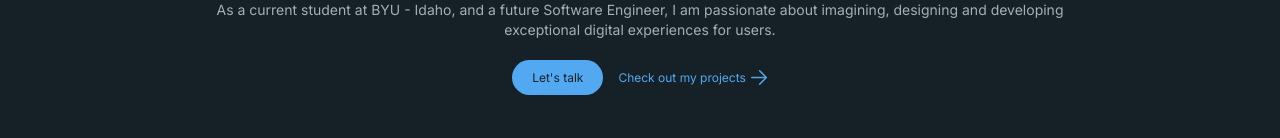
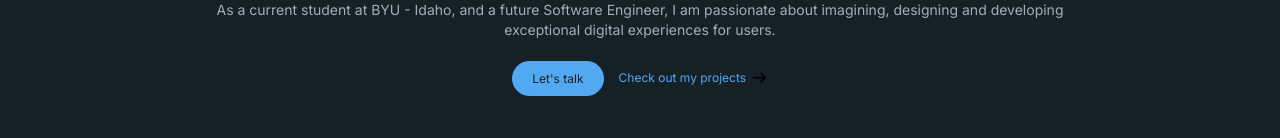
Before and after one commit to chrisperaza/portfolio-dev, a React (Vite) app: page / in a window 1280 px wide. Shown: the part 162-300 px from the top of the page. Built offline with nearby package versions, Linux system fonts and the light colour scheme.

Commit message:
Change arrow icon

```diff
--- a/src/components/Banner.jsx
+++ b/src/components/Banner.jsx
@@ -1,4 +1,7 @@
 // import React from 'react'
+// Import icons
+import { FontAwesomeIcon } from '@fortawesome/react-fontawesome';
+import { faArrowRight } from '@fortawesome/free-solid-svg-icons';
 
 const Banner = () => {
   return (
@@ -21,21 +24,9 @@ const Banner = () => {
         </button>
         <button className='banner_buttons-projects'>
           <p>Check out my projects</p>
-          <svg
-            width='17'
-            height='15'
-            viewBox='0 0 17 15'
-            fill='none'
-            xmlns='http://www.w3.org/2000/svg'
-          >
-            <path
-              d='M8.625 0.75L15.375 7.5L8.625 14.25M14.4375 7.5H0.75'
-              stroke='#52A5E0'
-              strokeWidth='1.5'
-              strokeLinecap='round'
-              strokeLinejoin='round'
-            />
-          </svg>
+          <div>
+            <FontAwesomeIcon className='arrowRightIcon' icon={faArrowRight} />
+          </div>
         </button>
       </div>
     </div>
```
